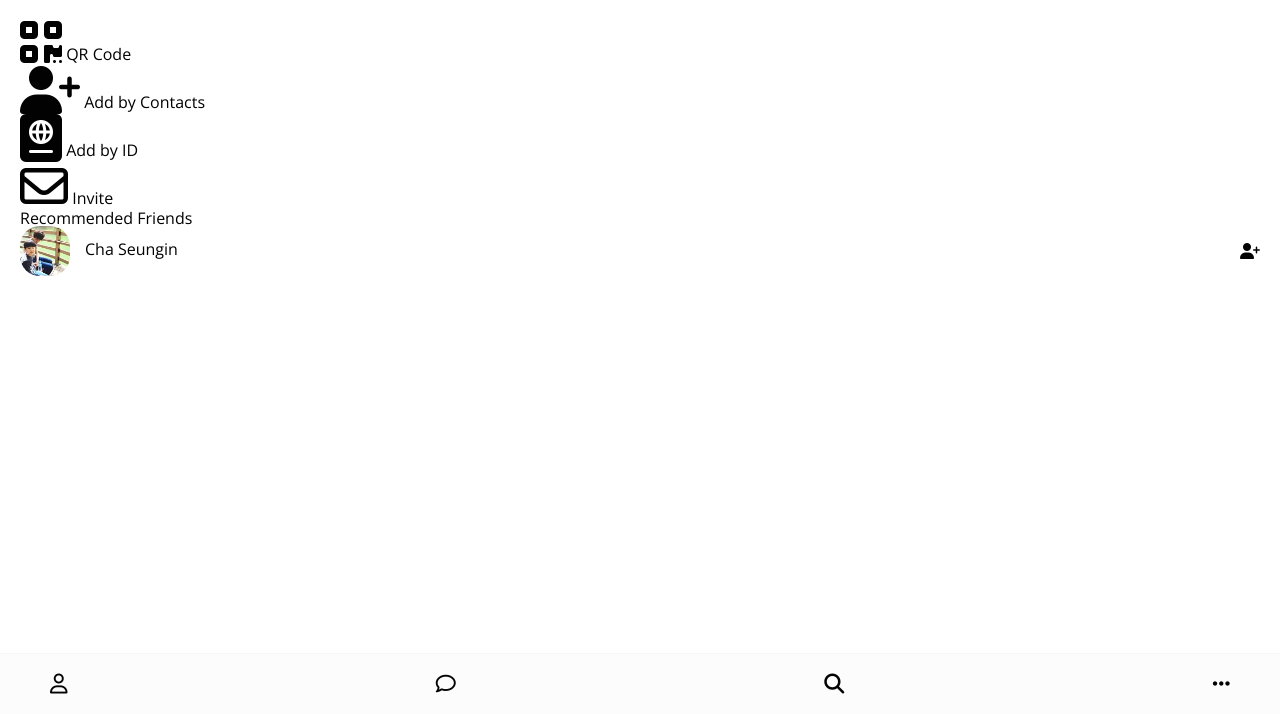
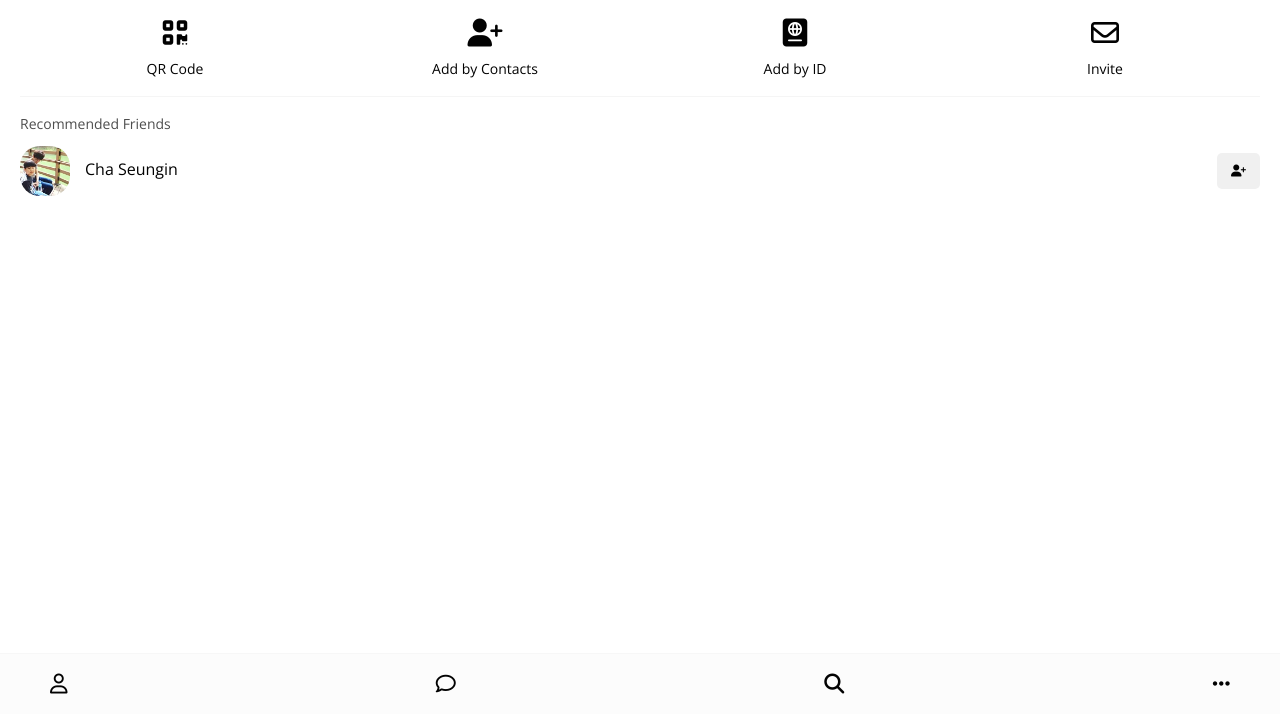
Before and after one commit to seungin/kokoatalk, a plain HTML site: page find.html in a window 1280 px wide. Shown: the part 86-800 px from the top of the page. Drawn offline with nearby package versions, Linux system fonts and the light colour scheme.

Commit message:
decorate the find screen

```diff
--- /dev/null
+++ b/css/find.css
@@ -0,0 +1,42 @@
+.find .find__header {
+  margin: 20px 0px;
+}
+
+.find .find__header-list {
+  display: flex;
+  justify-content: space-around;
+}
+
+.find .find__header-btn {
+  display: flex;
+  flex-direction: column;
+  align-items: center;
+  width: 25%;
+}
+
+.header-btn__icon {
+  font-size: 28px;
+}
+
+.header-btn__title {
+  font-size: 14px;
+  margin-top: 15px;
+}
+
+.find .find__recommended {
+  border-top: 1px solid #f5f5f5;
+  padding-top: 20px;
+}
+
+.find .find__title {
+  font-size: 14px;
+  opacity: 0.7;
+  margin-bottom: 15px;
+}
+
+.find .find__friend i {
+  background-color: #f0f0f0;
+  padding: 12px 14px;
+  border-radius: 5px;
+  font-size: 12px;
+}
--- a/css/styles.css
+++ b/css/styles.css
@@ -6,6 +6,7 @@
 @import "nav-bar.css";
 @import "friend.css";
 @import "friends.css";
+@import "find.css";
 
 * {
   box-sizing: border-box;
--- a/find.html
+++ b/find.html
@@ -39,25 +39,25 @@
         <ul class="find__header-list">
           <li class="find__header-btn header-btn">
             <span class="header-btn__icon">
-              <i class="fas fa-qrcode fa-3x"></i>
+              <i class="fas fa-qrcode"></i>
             </span>
             <span class="header-btn__title">QR Code</span>
           </li>
           <li class="find__header-btn header-btn">
             <span class="header-btn__icon">
-              <i class="fas fa-user-plus fa-3x"></i>
+              <i class="fas fa-user-plus"></i>
             </span>
             <span class="header-btn__title">Add by Contacts</span>
           </li>
           <li class="find__header-btn header-btn">
             <span class="header-btn__icon">
-              <i class="fas fa-passport fa-3x"></i>
+              <i class="fas fa-passport"></i>
             </span>
             <span class="header-btn__title">Add by ID</span>
           </li>
           <li class="find__header-btn header-btn">
             <span class="header-btn__icon">
-              <i class="far fa-envelope fa-3x"></i>
+              <i class="far fa-envelope"></i>
             </span>
             <span class="header-btn__title">Invite</span>
           </li>
```
